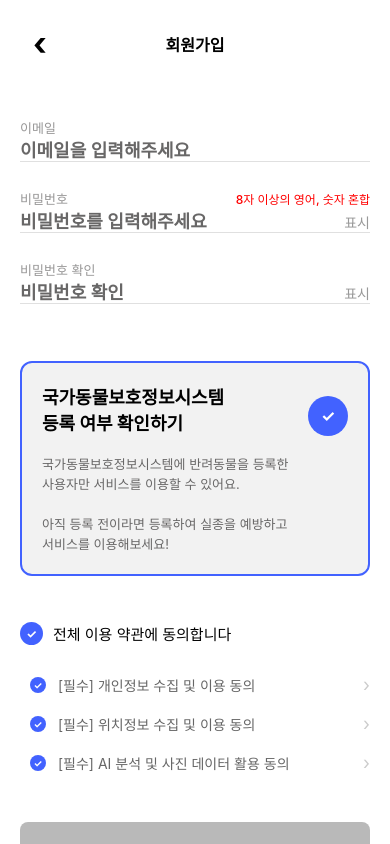
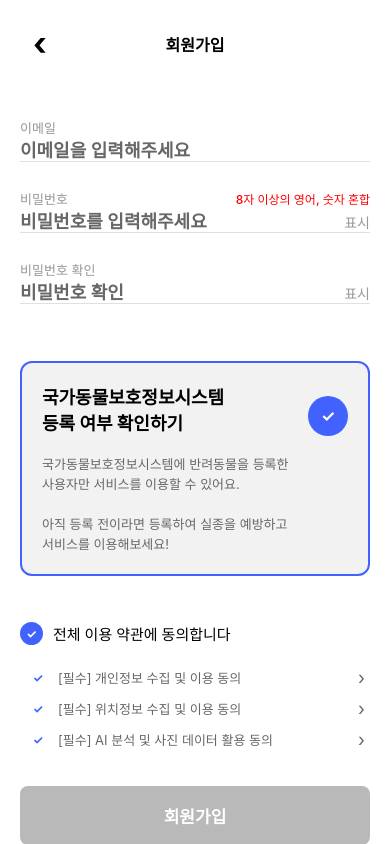
Before and after one commit to Pawtner-WithPet/WithPet_FE, a React Native app: screen /SignUp in a window 390 px wide. Built offline with nearby package versions, Linux system fonts and the light colour scheme.

Commit message:
💡 [ADD] 회원가입 상세 약관 추가, 스타일 수정
[ADD] 회원가입 상세 약관 추가, 스타일 수정

```diff
--- a/src/components/Auth/SignUp/Agreement.tsx
+++ b/src/components/Auth/SignUp/Agreement.tsx
@@ -1,4 +1,4 @@
-import React from "react";
+import React, { useState } from "react";
 import { View, Text, TouchableOpacity, StyleSheet } from "react-native";
 
 interface AgreementProps {
@@ -22,12 +22,27 @@ const Agreement: React.FC<AgreementProps> = ({
   aiAnalysis,
   setAiAnalysis,
 }) => {
+  const [expandedTerm, setExpandedTerm] = useState<string | null>(null);
+
   const handleAllTermsToggle = () => {
     const newValue = !allTermsAgreed;
     setAllTermsAgreed(newValue);
     setPersonalInfoCollection(newValue);
     setLocationInfo(newValue);
     setAiAnalysis(newValue);
+  };
+
+  const toggleTermExpansion = (termType: string) => {
+    setExpandedTerm(expandedTerm === termType ? null : termType);
+  };
+
+  const termDetails = {
+    personalInfo:
+      "본 서비스는 회원가입, 계정 관리, 서비스 제공 및 관련 법령에 따른 의무 이행을 위해 사용자의 개인정보를 수집합니다. 수집되는 개인정보 항목은 이메일 주소, 비밀번호, 위치 정보, 강아지 비문 사진입니다. 수집된 개인정보는 서비스 이용을 위한 필수적인 용도로만 사용되며, 사용자의 동의 없이 제3자에게 제공되지 않습니다. 개인정보 수집 및 이용 동의를 거부하실 수 있으나, 이 경우 서비스 이용에 제한이 있을 수 있습니다.",
+    location:
+      "본 서비스는 반려견 실종 알림 및 산책 기록 추적 등의 기능 제공을 위해 사용자의 위치 정보를 수집합니다. 실종된 반려견이 10km 내에서 발견된 경우 해당 위치 정보를 활용하여 실시간 알림을 제공하며, 반려견 실종 시 산책 기록을 기반으로 위치를 추적하여 알림을 발송합니다. 위치 정보는 서비스 제공 목적으로만 사용되며, 제3자에게 제공되지 않습니다. 위치 정보 수집 및 이용 동의를 거부하실 수 있으나, 이 경우 해당 기능을 이용하실 수 없습니다.",
+    aiAnalysis:
+      "본 서비스는 사용자가 제공한 강아지 비문 사진을 AI 분석을 통해 등록하고 비교하는 기능을 제공합니다. AI 분석 및 비문 비교는 실종된 반려견 추적을 위한 목적으로만 사용되며, 사진 데이터는 다른 용도로 사용되지 않습니다. 비문 사진을 AI 분석에 제공하는 것에 동의해야 해당 기능을 이용하실 수 있습니다. 사진 데이터 활용 동의를 거부하실 수 있으나, 이 경우 해당 기능을 이용하실 수 없습니다.",
   };
 
   return (
@@ -39,7 +54,7 @@ const Agreement: React.FC<AgreementProps> = ({
       >
         <View style={styles.checkboxContainer}>
           <View style={[styles.checkbox, allTermsAgreed && styles.checkedBox]}>
-            {allTermsAgreed && <Text style={styles.checkmark}>✓</Text>}
+            <Text style={[styles.checkmark]}>✓</Text>
           </View>
           <Text style={styles.allTermsText}>전체 이용 약관에 동의합니다</Text>
         </View>
@@ -47,67 +62,122 @@ const Agreement: React.FC<AgreementProps> = ({
 
       {/* 개별 약관들 */}
       <View style={styles.individualTerms}>
+        <View style={styles.termContainer}>
           <TouchableOpacity
             style={styles.termItem}
             onPress={() => setPersonalInfoCollection(!personalInfoCollection)}
           >
             <View style={styles.termLeft}>
-            <View
+              <Text
                 style={[
                   styles.smallCheckbox,
                   personalInfoCollection && styles.checkedSmallBox,
                 ]}
               >
-              {personalInfoCollection && (
-                <Text style={styles.smallCheckmark}>✓</Text>
-              )}
-            </View>
+                ✓
+              </Text>
               <Text style={styles.termText}>
                 [필수] 개인정보 수집 및 이용 동의
               </Text>
             </View>
-          <Text style={styles.arrow}>›</Text>
+            <TouchableOpacity
+              onPress={() => toggleTermExpansion("personalInfo")}
+              style={styles.arrowButton}
+            >
+              <Text
+                style={[
+                  styles.arrow,
+                  expandedTerm === "personalInfo" && styles.arrowExpanded,
+                ]}
+              >
+                ›
+              </Text>
             </TouchableOpacity>
+          </TouchableOpacity>
+          {expandedTerm === "personalInfo" && (
+            <View style={styles.detailContainer}>
+              <Text style={styles.detailText}>{termDetails.personalInfo}</Text>
+            </View>
+          )}
+        </View>
 
+        <View style={styles.termContainer}>
           <TouchableOpacity
             style={styles.termItem}
             onPress={() => setLocationInfo(!locationInfo)}
           >
             <View style={styles.termLeft}>
-            <View
+              <Text
                 style={[
                   styles.smallCheckbox,
                   locationInfo && styles.checkedSmallBox,
                 ]}
               >
-              {locationInfo && <Text style={styles.smallCheckmark}>✓</Text>}
-            </View>
+                ✓
+              </Text>
               <Text style={styles.termText}>
                 [필수] 위치정보 수집 및 이용 동의
               </Text>
             </View>
-          <Text style={styles.arrow}>›</Text>
+            <TouchableOpacity
+              onPress={() => toggleTermExpansion("location")}
+              style={styles.arrowButton}
+            >
+              <Text
+                style={[
+                  styles.arrow,
+                  expandedTerm === "location" && styles.arrowExpanded,
+                ]}
+              >
+                ›
+              </Text>
             </TouchableOpacity>
+          </TouchableOpacity>
+          {expandedTerm === "location" && (
+            <View style={styles.detailContainer}>
+              <Text style={styles.detailText}>{termDetails.location}</Text>
+            </View>
+          )}
+        </View>
 
+        <View style={styles.termContainer}>
           <TouchableOpacity
             style={styles.termItem}
             onPress={() => setAiAnalysis(!aiAnalysis)}
           >
             <View style={styles.termLeft}>
-            <View
+              <Text
                 style={[
                   styles.smallCheckbox,
                   aiAnalysis && styles.checkedSmallBox,
                 ]}
               >
-              {aiAnalysis && <Text style={styles.smallCheckmark}>✓</Text>}
-            </View>
+                ✓
+              </Text>
               <Text style={styles.termText}>
                 [필수] AI 분석 및 사진 데이터 활용 동의
               </Text>
             </View>
-          <Text style={styles.arrow}>›</Text>
+            <TouchableOpacity
+              onPress={() => toggleTermExpansion("aiAnalysis")}
+              style={styles.arrowButton}
+            >
+              <Text
+                style={[
+                  styles.arrow,
+                  expandedTerm === "aiAnalysis" && styles.arrowExpanded,
+                ]}
+              >
+                ›
+              </Text>
             </TouchableOpacity>
+          </TouchableOpacity>
+          {expandedTerm === "aiAnalysis" && (
+            <View style={styles.detailContainer}>
+              <Text style={styles.detailText}>{termDetails.aiAnalysis}</Text>
+            </View>
+          )}
+        </View>
       </View>
     </View>
   );
@@ -115,10 +185,10 @@ const Agreement: React.FC<AgreementProps> = ({
 
 const styles = StyleSheet.create({
   termsContainer: {
-    marginBottom: 30,
+    marginBottom: 21,
   },
   allTermsContainer: {
-    marginBottom: 20,
+    marginBottom: 17,
   },
   checkboxContainer: {
     flexDirection: "row",
@@ -128,32 +198,37 @@ const styles = StyleSheet.create({
     width: 23,
     height: 23,
     borderRadius: 12,
-    backgroundColor: "#E0E0E0",
+    borderWidth: 2,
+    borderColor: "#CCCCCC",
+    backgroundColor: "#CCCCCC",
     justifyContent: "center",
     alignItems: "center",
     marginRight: 10,
   },
   checkedBox: {
+    borderColor: "#4262FF",
     backgroundColor: "#4262FF",
   },
   checkmark: {
-    color: "#FFFFFF",
     fontSize: 12,
     fontWeight: "bold",
+    color: "#FFFFFF",
   },
   allTermsText: {
     fontSize: 15,
-    fontWeight: "medium",
+    fontWeight: "500",
     color: "#000000",
   },
   individualTerms: {
     paddingLeft: 10,
   },
+  termContainer: {
+    marginBottom: 0,
+  },
   termItem: {
     flexDirection: "row",
     alignItems: "center",
     justifyContent: "space-between",
-    paddingVertical: 9,
   },
   termLeft: {
     flexDirection: "row",
@@ -163,29 +238,45 @@ const styles = StyleSheet.create({
   smallCheckbox: {
     width: 16,
     height: 16,
-    borderRadius: 8,
-    backgroundColor: "#E0E0E0",
-    justifyContent: "center",
-    alignItems: "center",
+    fontSize: 12,
+    fontWeight: "bold",
+    color: "#CCCCCC",
     marginRight: 12,
+    textAlign: "center",
   },
   checkedSmallBox: {
-    backgroundColor: "#4262FF",
-  },
-  smallCheckmark: {
-    color: "#FFFFFF",
-    fontSize: 10,
-    fontWeight: "bold",
+    color: "#4262FF",
   },
   termText: {
-    fontSize: 14,
-    color: "#666666",
+    fontSize: 13,
+    color: "#686767",
     flex: 1,
+  },
+  arrowButton: {
+    padding: 5,
   },
   arrow: {
     fontSize: 18,
-    color: "#CCCCCC",
+    color: "#686767",
     marginLeft: 10,
+    transform: [{ rotate: "0deg" }],
+  },
+  arrowExpanded: {
+    color: "#686767",
+    transform: [{ rotate: "90deg" }],
+  },
+  detailContainer: {
+    marginTop: 8,
+    marginLeft: 28,
+    marginRight: 10,
+    padding: 12,
+    backgroundColor: "#F8F9FA",
+    borderRadius: 8,
+  },
+  detailText: {
+    fontSize: 12,
+    color: "#000000",
+    lineHeight: 18,
   },
 });
 
```
Lines whose indentation alone changed are shown as unchanged.
